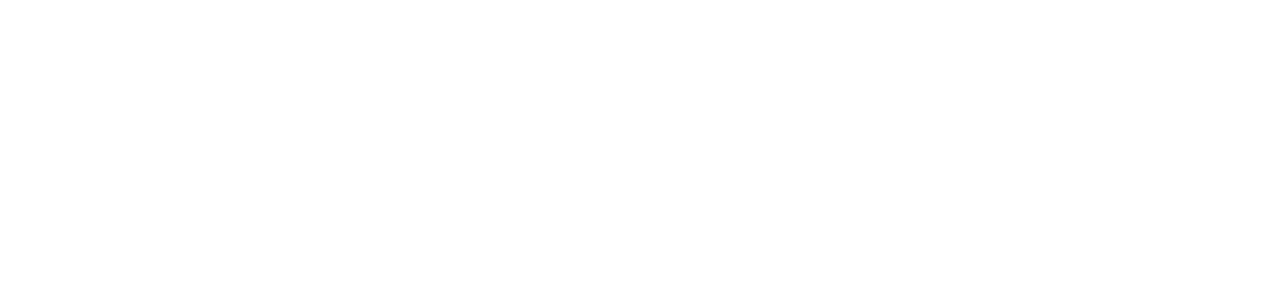
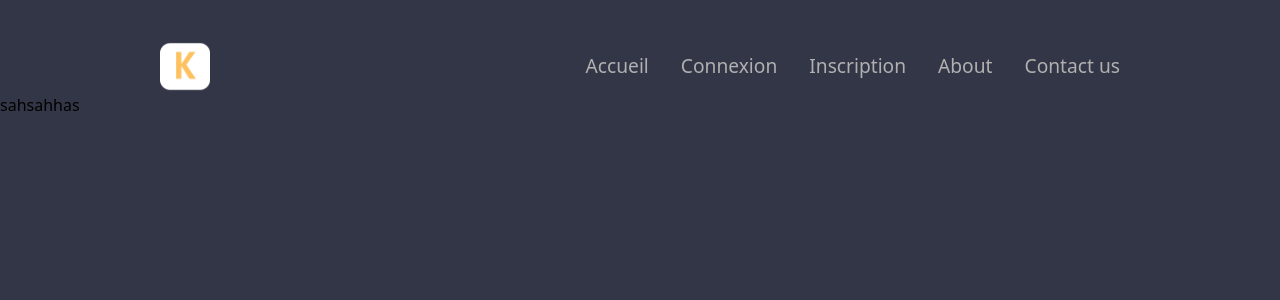
Before and after one commit to SCPR-Groupe/leFront, a React (Vite) app: page /Accueil in a window 1280 px wide. Before the commit this address had no page. Shown: the top 300 px of the page. Built offline with nearby package versions, Linux system fonts and the light colour scheme.

Commit message:
nanampy lien header bidy

```diff
--- a/src/App.jsx
+++ b/src/App.jsx
@@ -3,6 +3,7 @@
 import Incription from "./page/Page_ACCES_PUBLIC/inscription";
 import LayooutSimple from "./composant/layoutSimple";
 import { SnackbarProvider } from "notistack";
+import Accueil from "./page/Page_ACCES_PUBLIC/Accueil";
 
 function App() {
 
@@ -15,6 +16,7 @@
             <Route path="/" element={<LayooutSimple />}>
               <Route index element={<Login />} />
               <Route path="/inscription" element={<Incription />} />
+              <Route path="/Accueil" element={<Accueil />} />
             </Route>
           </Routes>
         </SnackbarProvider>
--- a/src/composant/header.jsx
+++ b/src/composant/header.jsx
@@ -8,7 +8,12 @@
 
         <img src="kalam.png" alt=""  width={50} />
 
+
         <div className="flex items-center justify-center space-x-8 text-[#b0b0b0] text-[1.2em]">
+
+        <Link to="/Accueil" className="relative flex items-center justify-center lg:justify-start md:space-x-3 hover:border-b-[3px] border-jaune hover:text-blanc" >
+              Accueil
+        </Link>
           <Link to="/" className="relative flex items-center justify-center lg:justify-start md:space-x-3 hover:border-b-[3px] border-jaune hover:text-blanc" >
               Connexion
           </Link>
@@ -16,6 +21,15 @@
           <Link to="/inscription" className="relative flex items-center justify-center lg:justify-start md:space-x-3 hover:border-b-[3px] border-jaune hover:text-blanc" >
               Inscription
           </Link>
+
+          <Link to="" className="relative flex items-center justify-center lg:justify-start md:space-x-3 hover:border-b-[3px] border-jaune hover:text-blanc" >
+              About
+          </Link>
+
+          <Link to="" className="relative flex items-center justify-center lg:justify-start md:space-x-3 hover:border-b-[3px] border-jaune hover:text-blanc" >
+              Contact us
+          </Link>
+
         </div>
 
       </div>
--- /dev/null
+++ b/src/page/Page_ACCES_PUBLIC/Accueil.jsx
@@ -0,0 +1,22 @@
+// import { Lock, Mail, Save } from "lucide-react";
+import { useEffect } from "react";
+// import $ from "jquery";
+
+const Accueil = () => {
+
+  useEffect(() => {
+    // $(".register").fadeIn(2000);
+  }, []);
+
+  return (
+
+   <>
+   <div>
+    <h1>sahsahhas</h1>
+   </div>
+
+   </>
+  );
+};
+
+export default Accueil;
```
